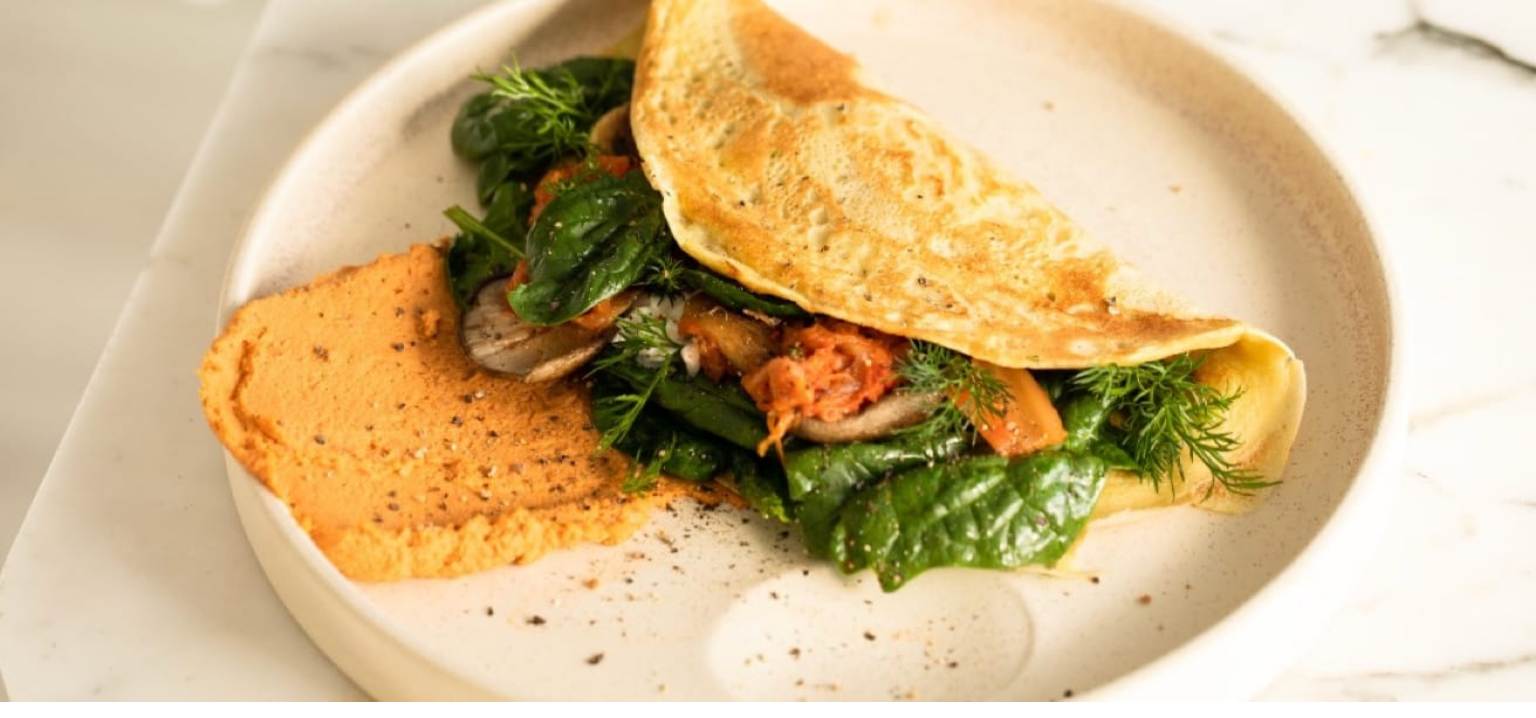
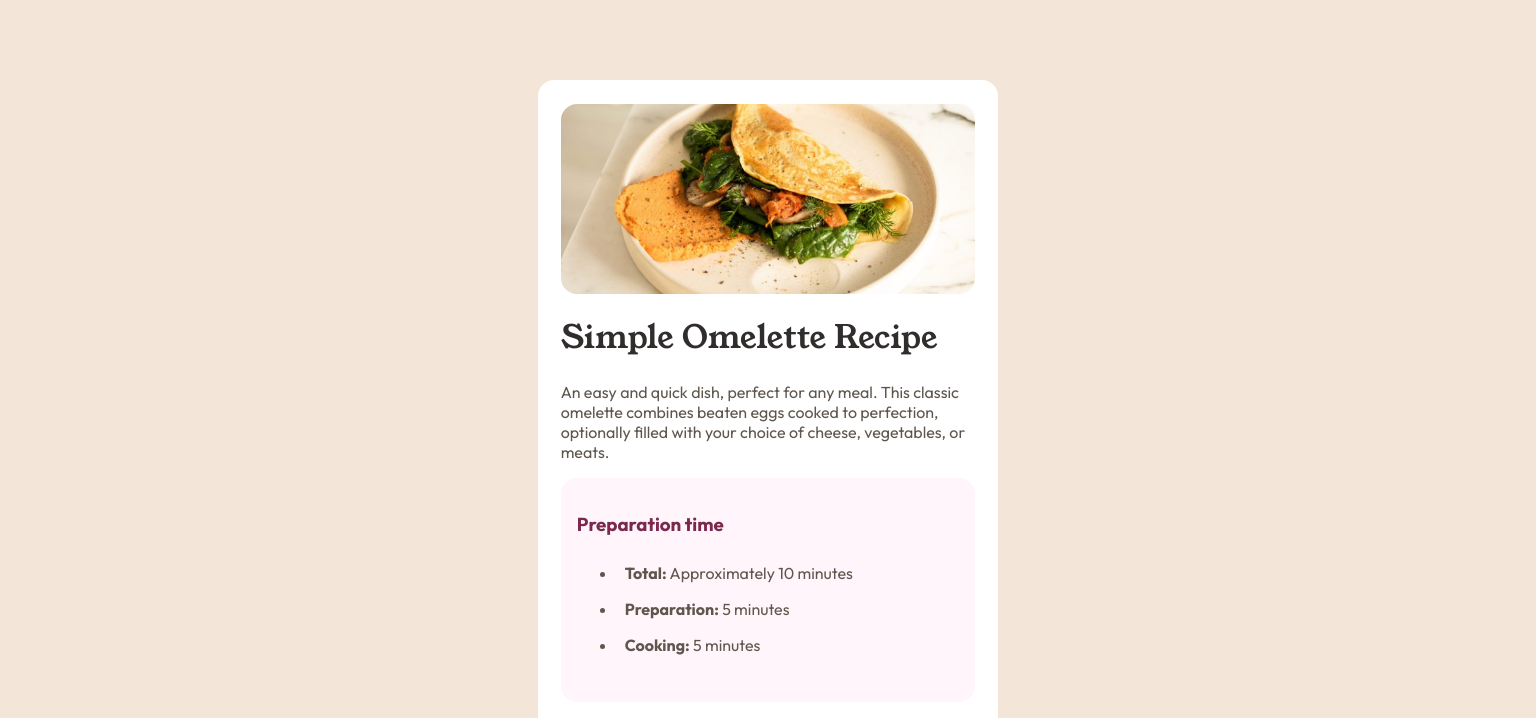
Before and after one commit to Adem-Tozlu/Frontend-Mentor-Rezept, a plain HTML site: page index.html in a window 1536 px wide. Shown: the top 718 px of the page. Drawn offline with Linux system fonts and the light colour scheme.

Commit message:
Style.css bearbeitet und README angepasst

```diff
--- a/index.html
+++ b/index.html
@@ -19,8 +19,9 @@
   </style>
 </head>
 <body>
+  <main class="body-main">
 <img src="/assets/images/image-omelette.jpeg" alt="omelette">
-<main class="body">
+<div class="body">
  <h1>Simple Omelette Recipe</h1>
 
   <p>An easy and quick dish, perfect for any meal. This classic omelette combines beaten eggs cooked
@@ -80,11 +81,11 @@
 
 
 
-
+</div>
 </main>
   <div class="attribution">
     Challenge by <a href="https://www.frontendmentor.io?ref=challenge" target="_blank">Frontend Mentor</a>.
-    Coded by <a href="#">Your Name Here</a>.
+    Coded by <a href="#">Adem Tozlu</a>.
   </div>
 
 </body>
--- a/style.css
+++ b/style.css
@@ -20,10 +20,7 @@ margin: 0;
     font-size: 16px;
  font-family: "Outfit";
 color:var(--color-neutral-wenge-brown) ;
-display: flex;
-flex-direction: column;
-justify-content: center;
-align-items: center;
+
 
 
 }
@@ -31,6 +28,12 @@ img{
 
     width: 100%;
 }
+.body-main{
+    display: flex;
+    flex-direction: column;
+    justify-content: center;
+    align-items: center;
+    width: 100%;}
 .body{
 
  width: 90%;
@@ -91,3 +94,30 @@ border-bottom: 1px solid var(--color-neutral-light-grey);
 color: var(--color-primary-nutmeg);
 
 }
+
+@media screen and (min-width:1440px){
+   body{
+    display: flex;
+    flex-direction: column;
+    justify-content: center;
+    align-items: center;
+    width: 100%;
+    height: 100%;
+   background-color: var(--color-neutral-eggshell)
+   }
+    .body-main{
+        border-radius: 1rem;
+
+    width: 30%;
+    margin: 5rem 0 ;
+         background-color: var(--color-neutral-white);
+    }
+   img{
+    border-radius: 1rem;
+    width: 90%;
+    margin-top: 1.5rem;
+     }
+     .preparation{
+         width: auto;
+     }
+}
```
Also changed, not shown: design/desktop-ansicht.png (added), 3 other files.
